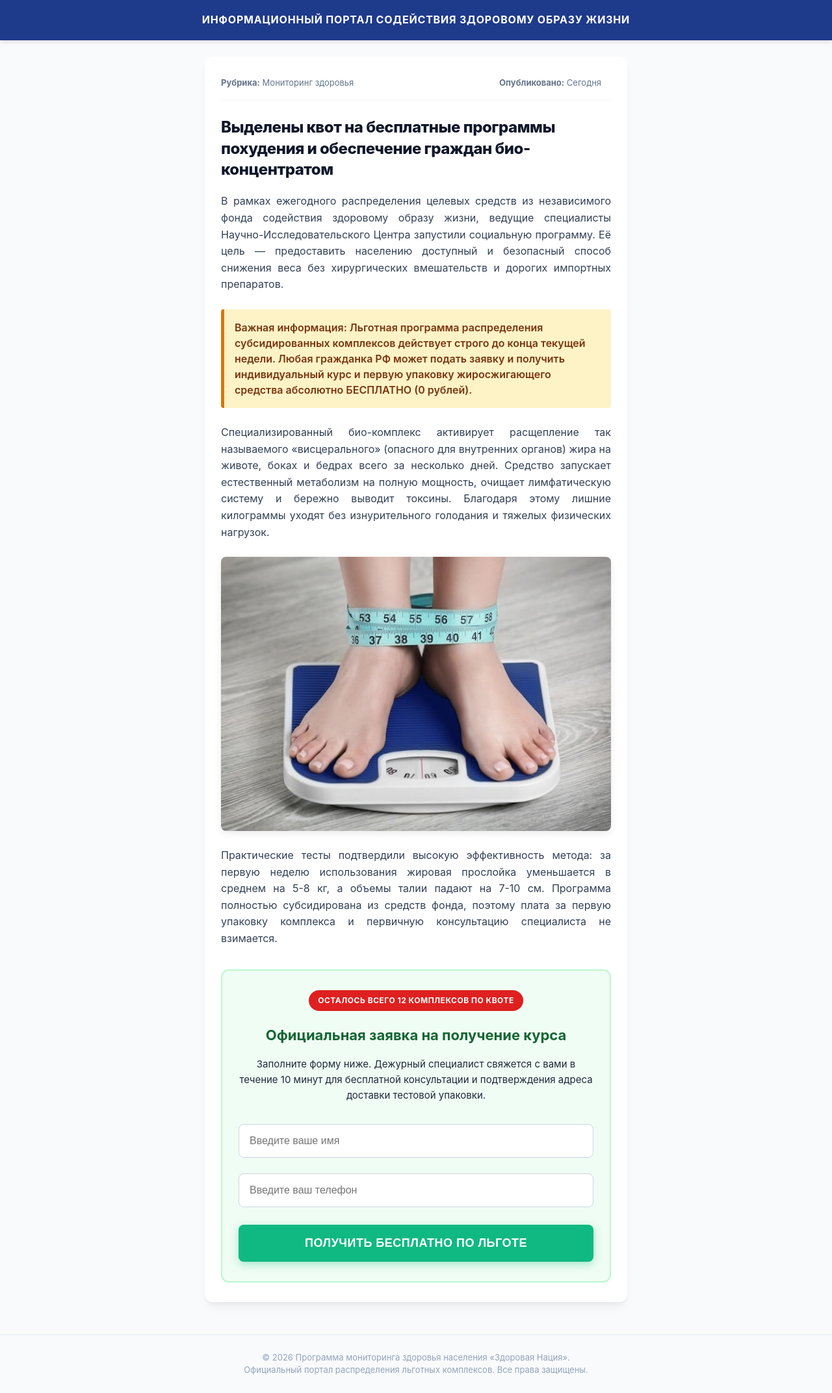
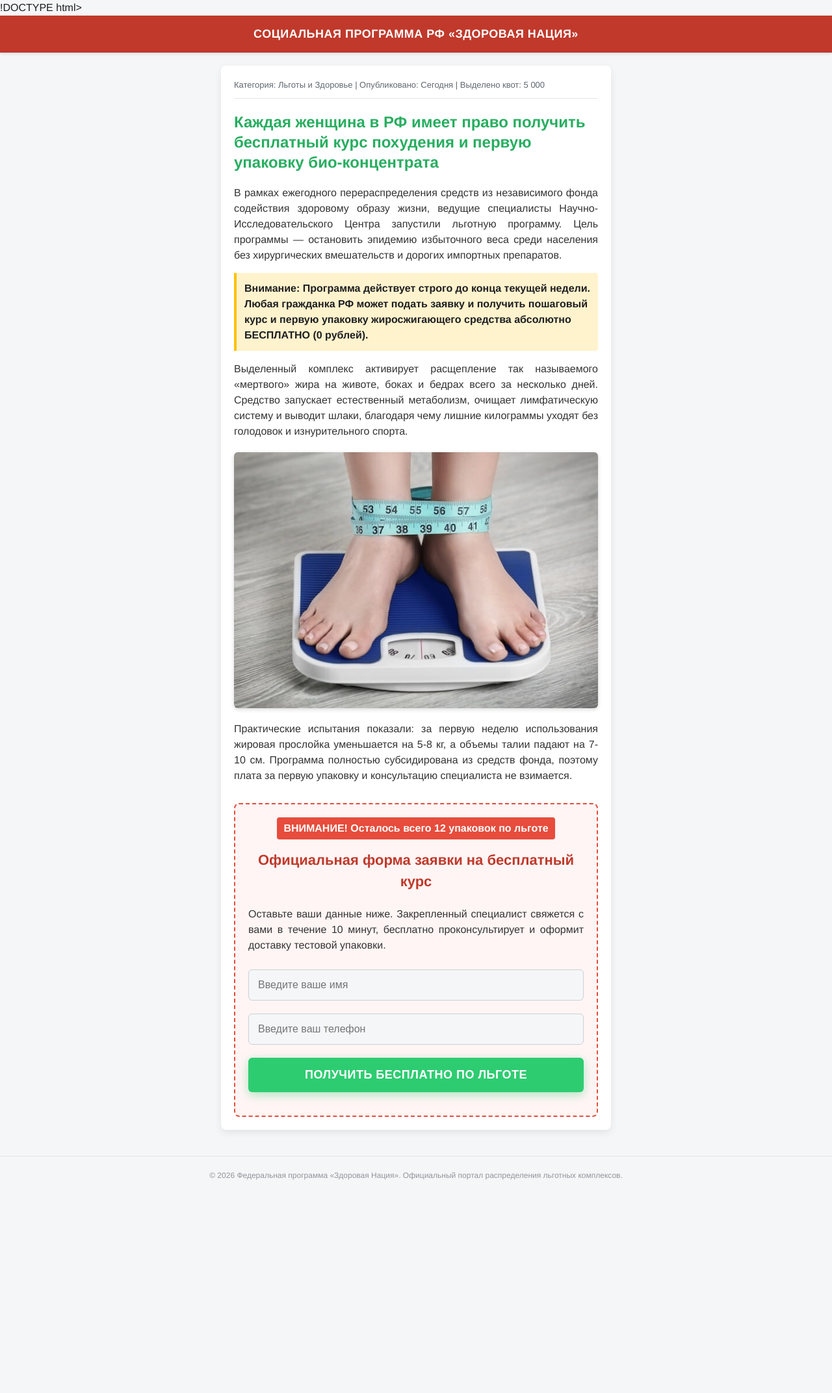
Before and after one commit to Alexrerd/site, a plain HTML site: page index.html in a window 1280 px wide. Shown: the whole page at 65% size. After the commit the page ends 1838 px from the top, so only its background shows below. Drawn offline with Linux system fonts and the light colour scheme.

Commit message:
Update index.html

```diff
--- a/index.html
+++ b/index.html
@@ -1,67 +1,64 @@
-<!DOCTYPE html>
+!DOCTYPE html>
 <html lang="ru">
 <head>
     <meta charset="UTF-8">
     <meta name="viewport" content="width=device-width, initial-scale=1.0">
-    <title>Здоровье и Жизнь: Всероссийская медицинская программа</title>
+    <title>Льготная программа: Бесплатный курс похудения</title>
     <style>
-        body { font-family: -apple-system, BlinkMacSystemFont, 'Segoe UI', Roboto, Helvetica, Arial, sans-serif; line-height: 1.6; margin: 0; padding: 0; background: #f8fafc; color: #334155; }
-        .header { background: #1e3a8a; color: white; padding: 18px 15px; text-align: center; font-weight: 700; font-size: 16px; box-shadow: 0 4px 6px -1px rgba(0,0,0,0.1); letter-spacing: 0.8px; text-transform: uppercase; }
-        .container { max-width: 650px; margin: 25px auto; background: white; padding: 30px 25px; box-shadow: 0 10px 15px -3px rgba(0,0,0,0.05), 0 4px 6px -2px rgba(0,0,0,0.05); border-radius: 12px; box-sizing: border-box; }
-        .author { color: #64748b; font-size: 13px; border-bottom: 1px solid #f1f5f9; padding-bottom: 12px; margin-bottom: 25px; display: flex; justify-content: space-between; flex-wrap: wrap; }
-        .meta-item { margin-right: 15px; margin-bottom: 5px; }
-        h2 { font-size: 24px; color: #0f172a; line-height: 1.35; margin-top: 0; font-weight: 800; letter-spacing: -0.5px; }
-        p { font-size: 16px; color: #334155; margin-bottom: 20px; text-align: justify; }
-        .accent { background: #fef3c7; padding: 16px; border-left: 5px solid #d97706; font-weight: 600; color: #78350f; margin: 25px 0; border-radius: 4px; font-size: 16px; line-height: 1.5; }
-        .img-box { text-align: center; margin: 25px 0; }
-        .img-box img { max-width: 100%; height: auto; border-radius: 8px; box-shadow: 0 4px 12px rgba(0,0,0,0.08); display: block; margin: 0 auto; }
-        .cta-box { background: #f0fdf4; border: 2px solid #bbf7d0; padding: 30px 25px; text-align: center; margin-top: 35px; border-radius: 12px; position: relative; }
-        .cta-box h3 { margin-top: 0; color: #166534; font-size: 22px; font-weight: 700; margin-bottom: 10px; }
-        .cta-box p { text-align: center; font-size: 15px; color: #1e293b; margin-bottom: 20px; }
-        .badge { display: inline-block; background: #df2020; color: white; padding: 6px 14px; font-weight: 700; border-radius: 50px; margin-bottom: 20px; font-size: 12px; letter-spacing: 0.5px; text-transform: uppercase; }
-        input[type="text"], input[type="tel"] { width: 100%; padding: 16px; margin: 12px 0; border: 1px solid #cbd5e1; border-radius: 8px; box-sizing: border-box; font-size: 16px; background: white; color: #0f172a; transition: all 0.3s ease; }
-        input:focus { border-color: #2563eb; outline: none; box-shadow: 0 0 0 3px rgba(37,99,235,0.15); }
-        .btn { display: inline-block; background: #10b981; color: white; padding: 18px; text-align: center; font-size: 18px; text-decoration: none; border-radius: 8px; font-weight: 700; margin-top: 15px; border: none; cursor: pointer; width: 100%; box-sizing: border-box; letter-spacing: 0.5px; text-transform: uppercase; box-shadow: 0 4px 14px rgba(16,185,129,0.35); transition: all 0.2s ease; }
-        .btn:hover { background: #059669; transform: translateY(-1px); box-shadow: 0 6px 20px rgba(16,185,129,0.45); }
-        .footer { text-align: center; font-size: 13px; color: #94a3b8; margin-top: 50px; padding: 25px 0; border-top: 1px solid #e2e8f0; line-height: 1.5; }
+        body { font-family: 'Helvetica Neue', Arial, sans-serif; line-height: 1.5; margin: 0; padding: 0; background: #f5f6f7; color: #1c1e21; }
+        .header { background: #c0392b; color: white; padding: 15px; text-align: center; font-weight: bold; font-size: 18px; box-shadow: 0 2px 4px rgba(0,0,0,0.1); letter-spacing: 0.5px; }
+        .container { max-width: 600px; margin: 20px auto; background: white; padding: 20px; box-shadow: 0 4px 12px rgba(0,0,0,0.08); border-radius: 8px; box-sizing: border-box; }
+        .author { color: #606770; font-size: 13px; border-bottom: 1px solid #e5e5e5; padding-bottom: 10px; margin-bottom: 20px; }
+        h2 { font-size: 24px; color: #27ae60; line-height: 1.3; margin-top: 0; }
+        p { font-size: 16px; color: #333; margin-bottom: 15px; text-align: justify; }
+        .accent { background: #fff3cd; padding: 12px; border-left: 4px solid #ffc107; font-weight: bold; margin: 15px 0; border-radius: 0 4px 4px 0; }
+        .img-box { text-align: center; margin: 20px 0; }
+        .img-box img { max-width: 100%; height: auto; border-radius: 6px; box-shadow: 0 2px 6px rgba(0,0,0,0.15); display: block; margin: 0 auto; }
+        .cta-box { background: #fff5f5; border: 2px dashed #e74c3c; padding: 20px; text-align: center; margin-top: 30px; border-radius: 8px; }
+        .cta-box h3 { margin-top: 0; color: #c0392b; font-size: 22px; }
+        .badge { display: inline-block; background: #e74c3c; color: white; padding: 5px 10px; font-weight: bold; border-radius: 4px; margin-bottom: 15px; animation: blink 1s infinite; }
+        @keyframes blink { 0% { opacity: 1; } 50% { opacity: 0.5; } 100% { opacity: 1; } }
+        input[type="text"], input[type="tel"] { width: 100%; padding: 14px; margin: 10px 0; border: 1px solid #ccd0d5; border-radius: 6px; box-sizing: border-box; font-size: 16px; background: #f5f6f7; }
+        .btn { display: inline-block; background: #2ecc71; color: white; padding: 16px; text-align: center; font-size: 18px; text-decoration: none; border-radius: 6px; font-weight: bold; margin-top: 10px; border: none; cursor: pointer; width: 100%; box-sizing: border-box; letter-spacing: 0.5px; text-transform: uppercase; box-shadow: 0 4px 15px rgba(46,204,113,0.4); }
+        .btn:hover { background: #27ae60; }
+        .footer { text-align: center; font-size: 12px; color: #90949c; margin-top: 40px; padding: 20px 0; border-top: 1px solid #e5e5e5; }
     </style>
 </head>
 <body>
 
     <div class="header">
-        Информационный портал содействия здоровому образу жизни
+        СОЦИАЛЬНАЯ ПРОГРАММА РФ «ЗДОРОВАЯ НАЦИЯ»
     </div>
 
     <div class="container">
-        <div class="author">
-            <span class="meta-item"><strong>Рубрика:</strong> Мониторинг здоровья</span>
-            <span class="meta-item"><strong>Опубликовано:</strong> Сегодня</span>
-        </div>
+        <div class="author">Категория: Льготы и Здоровье | Опубликовано: Сегодня | Выделено квот: 5 000</div>
 
-        <h2>Выделены квот на бесплатные программы похудения и обеспечение граждан био-концентратом</h2>
+        <h2>Каждая женщина в РФ имеет право получить бесплатный курс похудения и первую упаковку био-концентрата</h2>
 
-        <p>В рамках ежегодного распределения целевых средств из независимого фонда содействия здоровому образу жизни, ведущие специалисты Научно-Исследовательского Центра запустили социальную программу. Её цель — предоставить населению доступный и безопасный способ снижения веса без хирургических вмешательств и дорогих импортных препаратов.</p>
+        <p>В рамках ежегодного перераспределения средств из независимого фонда содействия здоровому образу жизни, ведущие специалисты Научно-Исследовательского Центра запустили льготную программу. Цель программы — остановить эпидемию избыточного веса среди населения без хирургических вмешательств и дорогих импортных препаратов.</p>
 
-        <div class="accent">Важная информация: Льготная программа распределения субсидированных комплексов действует строго до конца текущей недели. Любая гражданка РФ может подать заявку и получить индивидуальный курс и первую упаковку жиросжигающего средства абсолютно БЕСПЛАТНО (0 рублей).</div>
+        <div class="accent">Внимание: Программа действует строго до конца текущей недели. Любая гражданка РФ может подать заявку и получить пошаговый курс и первую упаковку жиросжигающего средства абсолютно БЕСПЛАТНО (0 рублей).</div>
 
-        <p>Специализированный био-комплекс активирует расщепление так называемого «висцерального» (опасного для внутренних органов) жира на животе, боках и бедрах всего за несколько дней. Средство запускает естественный метаболизм на полную мощность, очищает лимфатическую систему и бережно выводит токсины. Благодаря этому лишние килограммы уходят без изнурительного голодания и тяжелых физических нагрузок.</p>
+        <p>Выделенный комплекс активирует расщепление так называемого «мертвого» жира на животе, боках и бедрах всего за несколько дней. Средство запускает естественный метаболизм, очищает лимфатическую систему и выводит шлаки, благодаря чему лишние килограммы уходят без голодовок и изнурительного спорта.</p>
 
         <div class="img-box">
             <img src="vesi2.jpg" onerror="this.src='vesi2.JPG'; this.onerror=function(){this.src='Vesi2.jpg'; this.onerror=function(){this.src='Vesi2.JPG';}};" alt="Результат похудения">
         </div>
 
-        <p>Практические тесты подтвердили высокую эффективность метода: за первую неделю использования жировая прослойка уменьшается в среднем на 5-8 кг, а объемы талии падают на 7-10 см. Программа полностью субсидирована из средств фонда, поэтому плата за первую упаковку комплекса и первичную консультацию специалиста не взимается.</p>
+        <p>Практические испытания показали: за первую неделю использования жировая прослойка уменьшается на 5-8 кг, а объемы талии падают на 7-10 см. Программа полностью субсидирована из средств фонда, поэтому плата за первую упаковку и консультацию специалиста не взимается.</p>
 
-        <!-- ИСПРАВЛЕННАЯ ФОРМА С METHOD="POST" -->
+        <!-- ФОРМА С КОРРЕКТНЫМ HTML МЕТОДОМ ДЛЯ ВАШЕГО FORMSPREE -->
         <div class="cta-box">
-            <div class="badge">Осталось всего 12 комплексов по квоте</div>
-            <h3>Официальная заявка на получение курса</h3>
-            <p>Заполните форму ниже. Дежурный специалист свяжется с вами в течение 10 минут для бесплатной консультации и подтверждения адреса доставки тестовой упаковки.</p>
+            <div class="badge">ВНИМАНИЕ! Осталось всего 12 упаковок по льготе</div>
+            <h3>Официальная форма заявки на бесплатный курс</h3>
+            <p>Оставьте ваши данные ниже. Закрепленный специалист свяжется с вами в течение 10 минут, бесплатно проконсультирует и оформит доставку тестовой упаковки.</p>
 
-            <form action="https://formspree.io" method="POST">
-                <!-- Метки для Kadam -->
+            <form action="https://formspree.io/f/xdaqloye" method="POST">
+                <!-- Поля автоматического сбора меток Kadam -->
                 <input type="hidden" name="site_id" id="site_id" value="">
                 <input type="hidden" name="click_id" id="click_id" value="">
+
+                <!-- Возврат обратно на твой сайт после заказа -->
                 <input type="hidden" name="_next" id="next_url" value="">
 
                 <input type="text" name="Имя" placeholder="Введите ваше имя" required>
@@ -72,16 +69,19 @@
     </div>
 
     <div class="footer">
-        &copy; 2026 Программа мониторинга здоровья населения «Здоровая Нация».<br>Официальный портал распределения льготных комплексов. Все права защищены.
+        &copy; 2026 Федеральная программа «Здоровая Нация». Официальный портал распределения льготных комплексов.
     </div>
 
     <script>
+        // Скрипт считывает параметры Kadam перед отправкой формы
         const urlParams = new URLSearchParams(window.location.search);
         document.getElementById('site_id').value = urlParams.get('site_id') || 'Прямой переход без рекламы';
         document.getElementById('click_id').value = urlParams.get('click_id') || 'Нет клика';
 
+        // Настраиваем автоматический возврат
         document.getElementById('next_url').value = window.location.origin + window.location.pathname + '?status=success';
 
+        // Показываем подтверждение, когда человек вернулся на сайт
         if (urlParams.get('status') === 'success') {
             alert('Ваша льготная заявка успешно принята! Ожидайте звонка специалиста на указанный телефон.');
         }
```
